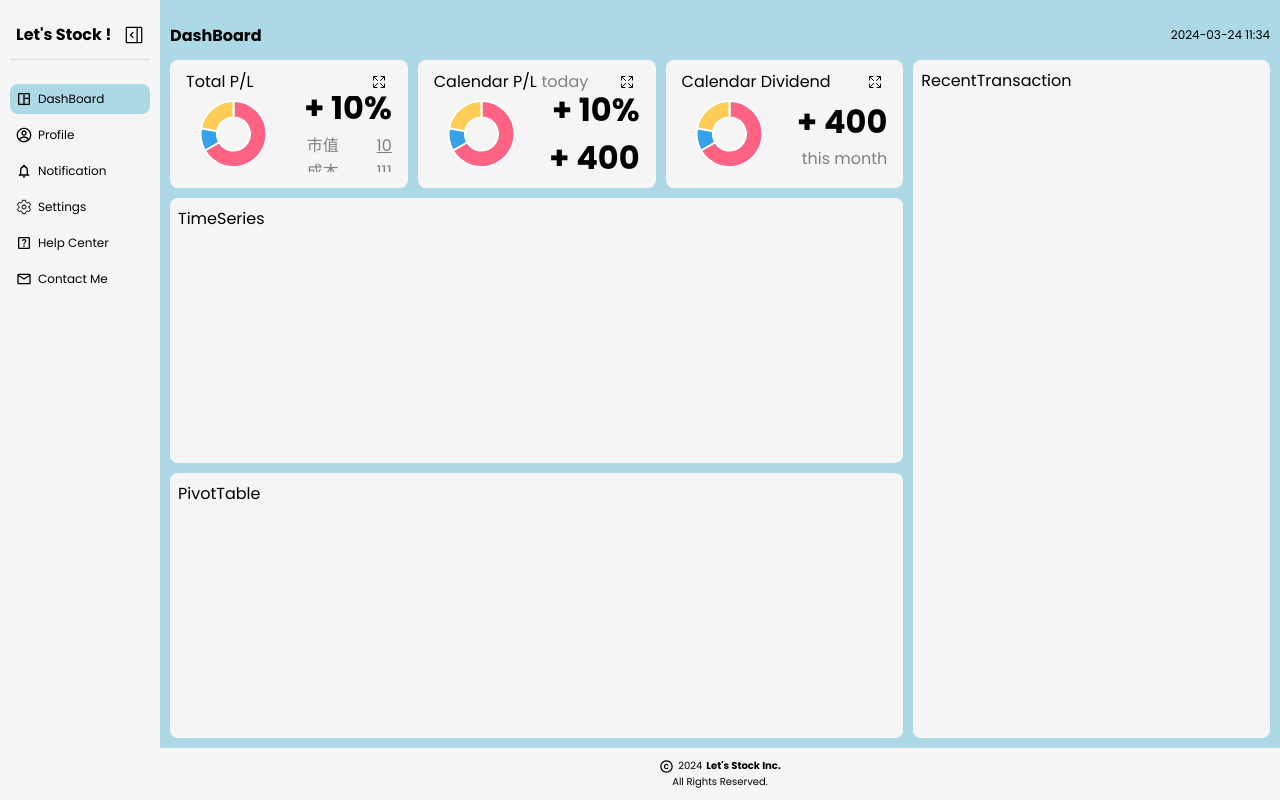
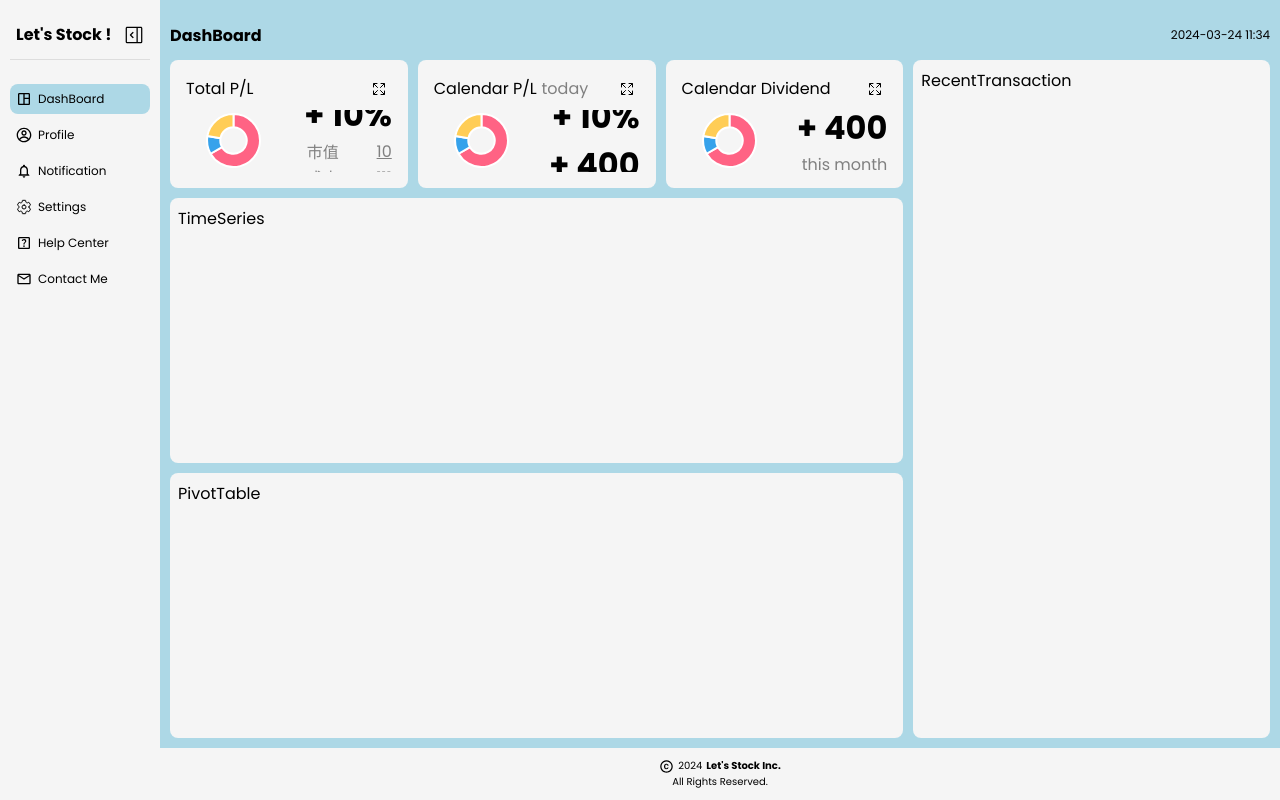
Before and after one commit to allenyummy/lets-stock-frontend, a React (Create React App) app: page /home in a window 1280 px wide. Built offline with nearby package versions, Linux system fonts and the light colour scheme.

Commit message:
style: doughnut (#18)

```diff
--- a/src/components/DashBoard/components/CalendarDividend/CalendarDividend.css
+++ b/src/components/DashBoard/components/CalendarDividend/CalendarDividend.css
@@ -19,8 +19,7 @@
   align-items: center;
   gap: 1rem;
   width: 100%;
-  height: 13%;
-  min-height: 13%;
+  height: fit-content;
 
   .title {
     display: flex;
@@ -60,10 +59,8 @@
   align-items: center;
   gap: 0.3rem;
   width: 100%;
-  min-width: 100%;
-  height: 80%;
-  min-height: 80%;
-  overflow: auto;
+  height: 100%;
+  overflow: hidden;
 }
 
 .calendar-dividend-container > .body > .canvas {
--- a/src/components/DashBoard/components/CalendarPL/CalendarPL.css
+++ b/src/components/DashBoard/components/CalendarPL/CalendarPL.css
@@ -19,19 +19,18 @@
   align-items: center;
   gap: 1rem;
   width: 100%;
-  height: 13%;
-  min-height: 13%;
+  height: fit-content;
 
   .title {
     display: flex;
     justify-content: flex-start;
     align-items: center;
     gap: 0.3rem;
+    width: 100%;
+    overflow: auto;
     overflow: auto;
     font-size: 1rem;
     white-space: nowrap;
-    width: 100%;
-    overflow: auto;
 
     .label {
       fone-size: 0.5rem;
@@ -60,10 +59,8 @@
   align-items: center;
   gap: 0.3rem;
   width: 100%;
-  min-width: 100%;
-  height: 80%;
-  min-height: 80%;
-  overflow: auto;
+  height: 100%;
+  overflow: hidden;
 }
 
 .calendar-pl-container > .body > .canvas {
--- a/src/components/DashBoard/components/TotalPL/TotalPL.css
+++ b/src/components/DashBoard/components/TotalPL/TotalPL.css
@@ -19,8 +19,7 @@
   align-items: center;
   gap: 1rem;
   width: 100%;
-  height: 13%;
-  min-height: 13%;
+  height: fit-content;
 
   .title {
     display: flex;
@@ -52,10 +51,8 @@
   align-items: center;
   gap: 0.3rem;
   width: 100%;
-  min-width: 100%;
-  height: 80%;
-  min-height: 80%;
-  overflow: auto;
+  height: 100%;
+  overflow: hidden;
 }
 
 .total-pl-container > .body > .canvas {
```
